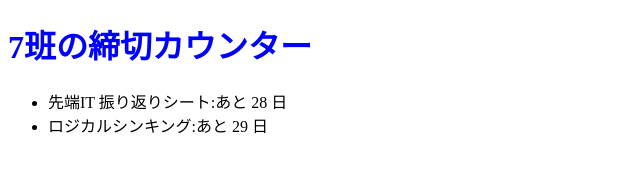
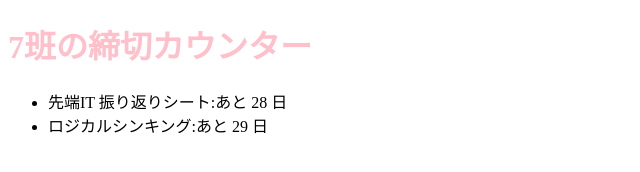
Before and after one commit to neec-sentan-it-2026/team07-deadline, a website: page public/index.html in a window 1280 px wide. Shown: the whole page, without its empty margins (0-640 px from the left). Drawn offline with Linux system fonts and the light colour scheme.

Commit message:
見出しの色をピンクに変更

```diff
--- a/public/index.html
+++ b/public/index.html
@@ -8,7 +8,7 @@
 </head>
 
 <body>
-  <h1 style="color: blue;">7班の締切カウンター</h1>
+  <h1 style="color: pink;">7班の締切カウンター</h1>
   <ul id="list"></ul>
   <script type="module">
     import { daysUntil } from './deadline.js';
```
